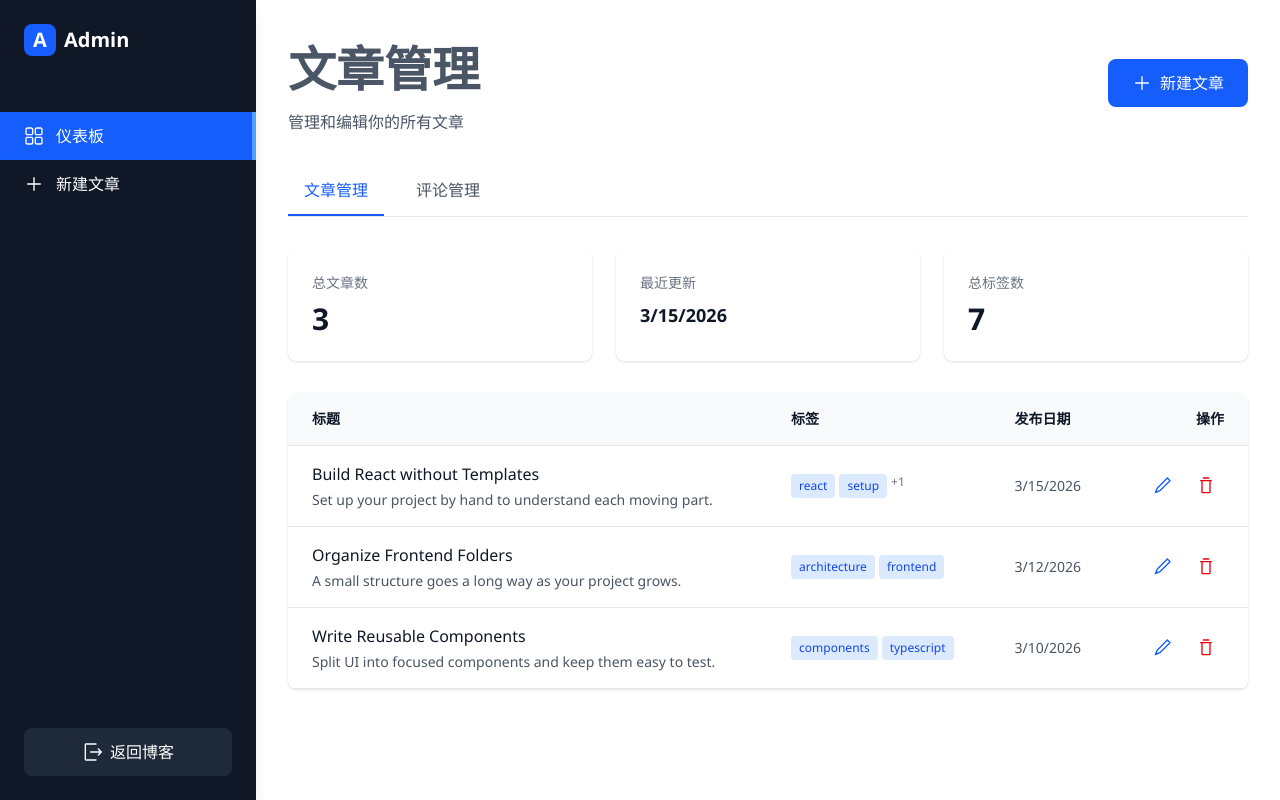
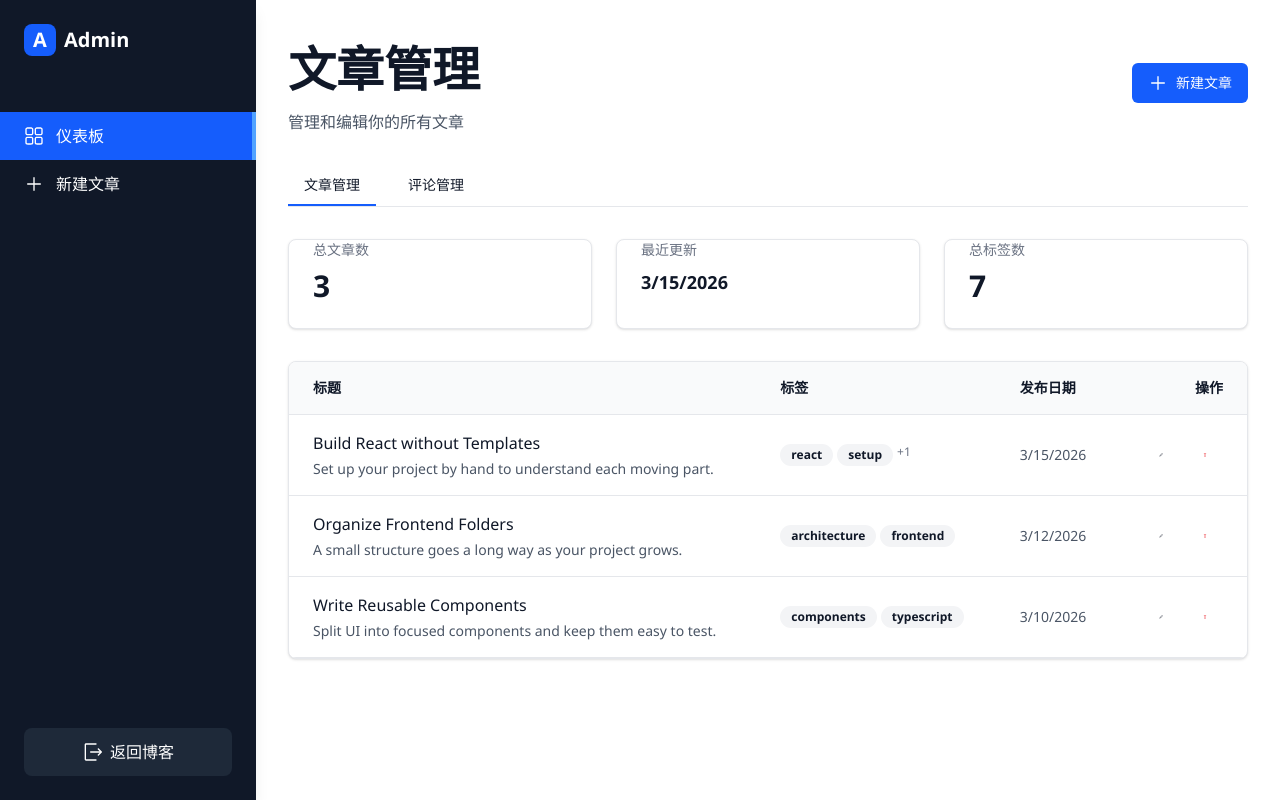
Before and after one commit to BqLee-AI/blog-FE, a React (Vite) app: page /admin in a window 1280 px wide. Built offline with nearby package versions, Linux system fonts and the light colour scheme.

Commit message:
feat(page): restyle admin dashboard with shadcn

```diff
--- a/src/pages/AdminDashboardPage.tsx
+++ b/src/pages/AdminDashboardPage.tsx
@@ -1,10 +1,14 @@
 import { useEffect, useState } from "react";
-import { Link } from "react-router-dom";
+import { useNavigate } from "react-router-dom";
 import { usePostStore } from "@/store/postStore";
 import { CommentManagement } from "@/features/comments/components/CommentManagement";
 import { PlusIcon, Pencil1Icon, TrashIcon } from "@radix-ui/react-icons";
+import { Button } from "@/components/ui/button";
+import { Card, CardContent } from "@/components/ui/card";
+import { Badge } from "@/components/ui/badge";
 
 export default function AdminDashboardPage() {
+  const navigate = useNavigate();
   const { posts, fetchPosts } = usePostStore();
   const [activeTab, setActiveTab] = useState<'articles' | 'comments'>('articles');
 
@@ -25,42 +29,47 @@ export default function AdminDashboardPage() {
       {/* 页面标题和操作 */}
       <div className="flex items-center justify-between mb-8">
         <div>
-          <h1 className="text-3xl font-bold text-gray-600">文章管理</h1>
-          <p className="text-gray-600 mt-2">管理和编辑你的所有文章</p>
+          <h1 className="text-3xl font-bold text-gray-900 dark:text-white">文章管理</h1>
+          <p className="text-gray-600 dark:text-gray-400 mt-2">管理和编辑你的所有文章</p>
         </div>
         {activeTab === 'articles' && (
-          <Link
-            to="/admin/create"
-            className="flex items-center gap-2 px-6 py-3 bg-blue-600 text-white rounded-lg hover:bg-blue-700 transition-colors font-medium"
+          <Button
+            type="button"
+            onClick={() => navigate("/admin/create")}
+            className="gap-2 bg-blue-600 text-white hover:bg-blue-700"
           >
             <PlusIcon className="w-5 h-5" />
             新建文章
-          </Link>
+          </Button>
         )}
       </div>
 
       {/* 标签页 */}
-      <div className="flex gap-4 mb-8 border-b border-gray-200">
-        <button
+      <div className="flex gap-4 mb-8 border-b border-gray-200 dark:border-gray-800">
+        <Button
+          type="button"
           onClick={() => setActiveTab('articles')}
-          className={`px-4 py-3 font-medium border-b-2 transition-colors ${
+          variant="ghost"
+          className={`rounded-none border-b-2 px-4 py-3 font-medium transition-colors ${
             activeTab === 'articles'
-              ? 'border-blue-600 text-blue-600'
-              : 'border-transparent text-gray-600 hover:text-gray-900'
+              ? 'border-blue-600 text-blue-600 dark:text-blue-400'
+              : 'border-transparent text-gray-600 hover:text-gray-900 dark:text-gray-400 dark:hover:text-white'
           }`}
         >
           文章管理
-        </button>
-        <button
+        </Button>
+        <Button
+          type="button"
           onClick={() => setActiveTab('comments')}
-          className={`px-4 py-3 font-medium border-b-2 transition-colors ${
+          variant="ghost"
+          className={`rounded-none border-b-2 px-4 py-3 font-medium transition-colors ${
             activeTab === 'comments'
-              ? 'border-blue-600 text-blue-600'
-              : 'border-transparent text-gray-600 hover:text-gray-900'
+              ? 'border-blue-600 text-blue-600 dark:text-blue-400'
+              : 'border-transparent text-gray-600 hover:text-gray-900 dark:text-gray-400 dark:hover:text-white'
           }`}
         >
           评论管理
-        </button>
+        </Button>
       </div>
 
       {/* 文章管理标签页 */}
@@ -68,41 +77,47 @@ export default function AdminDashboardPage() {
         <>
           {/* 统计卡片 */}
           <div className="grid grid-cols-1 md:grid-cols-3 gap-6 mb-8">
-            <div className="bg-white rounded-lg shadow p-6">
-              <div className="text-gray-500 text-sm font-medium mb-2">总文章数</div>
-              <div className="text-3xl font-bold text-gray-900">{posts.length}</div>
-            </div>
-            <div className="bg-white rounded-lg shadow p-6">
-              <div className="text-gray-500 text-sm font-medium mb-2">最近更新</div>
-              <div className="text-lg font-semibold text-gray-900">
+            <Card>
+              <CardContent className="p-6">
+                <div className="text-gray-500 dark:text-gray-400 text-sm font-medium mb-2">总文章数</div>
+                <div className="text-3xl font-bold text-gray-900 dark:text-white">{posts.length}</div>
+              </CardContent>
+            </Card>
+            <Card>
+              <CardContent className="p-6">
+                <div className="text-gray-500 dark:text-gray-400 text-sm font-medium mb-2">最近更新</div>
+                <div className="text-lg font-semibold text-gray-900 dark:text-white">
                 {posts[0]?.createdAt
                   ? new Date(posts[0].createdAt).toLocaleDateString()
                   : "-"}
-              </div>
-            </div>
-            <div className="bg-white rounded-lg shadow p-6">
-              <div className="text-gray-500 text-sm font-medium mb-2">总标签数</div>
-              <div className="text-3xl font-bold text-gray-900">
+                </div>
+              </CardContent>
+            </Card>
+            <Card>
+              <CardContent className="p-6">
+                <div className="text-gray-500 dark:text-gray-400 text-sm font-medium mb-2">总标签数</div>
+                <div className="text-3xl font-bold text-gray-900 dark:text-white">
                 {new Set(posts.flatMap((p) => p.tags)).size}
-              </div>
-            </div>
+                </div>
+              </CardContent>
+            </Card>
           </div>
 
           {/* 文章列表表格 */}
-          <div className="bg-white rounded-lg shadow overflow-x-auto">
+          <div className="rounded-lg border border-gray-200 bg-white shadow-sm overflow-x-auto dark:border-gray-800 dark:bg-gray-900">
             <table className="w-full">
-              <thead className="bg-gray-50 border-b border-gray-200">
+              <thead className="bg-gray-50 border-b border-gray-200 dark:bg-gray-800/60 dark:border-gray-800">
                 <tr>
-                  <th className="px-6 py-4 text-left text-sm font-semibold text-gray-900">
+                  <th className="px-6 py-4 text-left text-sm font-semibold text-gray-900 dark:text-white">
                     标题
                   </th>
-                  <th className="px-6 py-4 text-left text-sm font-semibold text-gray-900">
+                  <th className="px-6 py-4 text-left text-sm font-semibold text-gray-900 dark:text-white">
                     标签
                   </th>
-                  <th className="px-6 py-4 text-left text-sm font-semibold text-gray-900">
+                  <th className="px-6 py-4 text-left text-sm font-semibold text-gray-900 dark:text-white">
                     发布日期
                   </th>
-                  <th className="px-6 py-4 text-right text-sm font-semibold text-gray-900">
+                  <th className="px-6 py-4 text-right text-sm font-semibold text-gray-900 dark:text-white">
                     操作
                   </th>
                 </tr>
@@ -110,63 +125,68 @@ export default function AdminDashboardPage() {
               <tbody>
                 {posts.length === 0 ? (
                   <tr>
-                    <td colSpan={4} className="px-6 py-8 text-center text-gray-500">
+                    <td colSpan={4} className="px-6 py-8 text-center text-gray-500 dark:text-gray-400">
                       暂无文章，
-                      <Link to="/admin/create" className="text-blue-600 hover:underline">
+                      <button type="button" onClick={() => navigate("/admin/create")} className="text-blue-600 hover:underline dark:text-blue-400">
                         创建一篇
-                      </Link>
+                      </button>
                     </td>
                   </tr>
                 ) : (
                   posts.map((post) => (
                     <tr
                       key={post.id}
-                      className="border-b border-gray-200 hover:bg-gray-50 transition-colors"
+                      className="border-b border-gray-200 transition-colors hover:bg-gray-50 dark:border-gray-800 dark:hover:bg-gray-800/50"
                     >
                       <td className="px-6 py-4">
-                        <div className="font-medium text-gray-900">{post.title}</div>
-                        <p className="text-sm text-gray-600 mt-1 line-clamp-1">
+                        <div className="font-medium text-gray-900 dark:text-white">{post.title}</div>
+                        <p className="text-sm text-gray-600 dark:text-gray-400 mt-1 line-clamp-1">
                           {post.summary}
                         </p>
                       </td>
                       <td className="px-6 py-4">
                         <div className="flex flex-wrap gap-1">
                           {post.tags.slice(0, 2).map((tag) => (
-                            <span
+                            <Badge
                               key={tag}
-                              className="inline-block px-2 py-1 bg-blue-100 text-blue-700 text-xs rounded"
+                              variant="secondary"
+                              className="text-xs"
                             >
                               {tag}
-                            </span>
+                            </Badge>
                           ))}
                           {post.tags.length > 2 && (
-                            <span className="text-xs text-gray-500">
+                            <span className="text-xs text-gray-500 dark:text-gray-400">
                               +{post.tags.length - 2}
                             </span>
                           )}
                         </div>
                       </td>
-                      <td className="px-6 py-4 text-sm text-gray-600">
+                      <td className="px-6 py-4 text-sm text-gray-600 dark:text-gray-400">
                         {post.createdAt
                           ? new Date(post.createdAt).toLocaleDateString()
                           : "-"}
                       </td>
                       <td className="px-6 py-4 text-right">
                         <div className="flex items-center justify-end gap-2">
-                          <Link
-                            to={`/admin/edit/${post.id}`}
-                            className="p-2 text-blue-600 hover:bg-blue-50 rounded transition-colors"
+                          <Button
+                            type="button"
+                            onClick={() => navigate(`/admin/edit/${post.id}`)}
+                            variant="ghost"
+                            className="h-9 w-9 p-0 text-blue-600 hover:bg-blue-50 hover:text-blue-700 dark:text-blue-400 dark:hover:bg-blue-950/40"
                             title="编辑"
                           >
                             <Pencil1Icon className="w-5 h-5" />
-                          </Link>
-                          <button
+                          </Button>
+                          <Button
+                            type="button"
                             onClick={() => handleDelete(post.id)}
-                            className="p-2 text-red-600 hover:bg-red-50 rounded transition-colors"
+                            variant="ghost"
+                            className="h-9 w-9 p-0 text-red-600 hover:bg-red-50 hover:text-red-700 dark:text-red-400 dark:hover:bg-red-950/40"
                             title="删除"
                           >
                             <TrashIcon className="w-5 h-5" />
-                          </button>
+                          </Button>
                         </div>
                       </td>
                     </tr>
```
